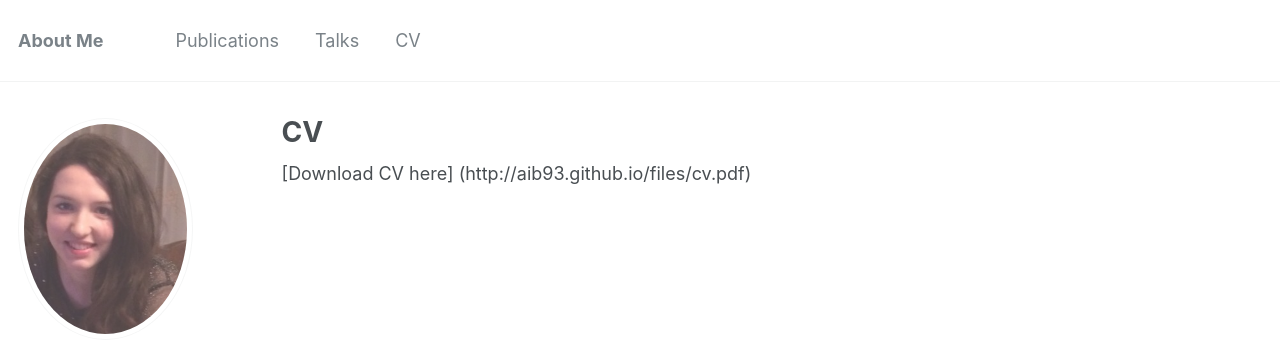
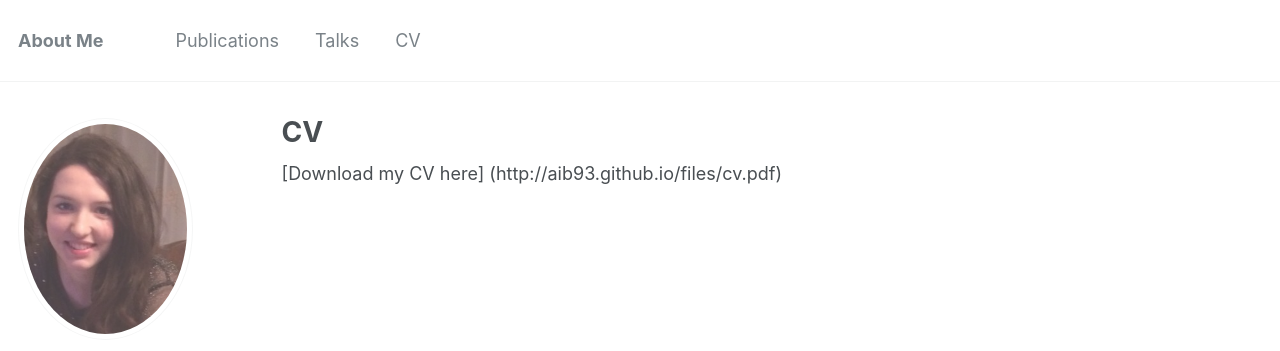
Before and after one commit to aib93/aib93.github.io, a Jekyll site: the page built from _pages/cv.md, in a window 1280 px wide. Shown: the top 351 px of the page. Built offline with Jekyll 4.4.1, drawn with Linux system fonts in a browser that asks for light colours; some web fonts are replaced.

Commit message:
Initial commit

```diff
--- a/_pages/cv.md
+++ b/_pages/cv.md
@@ -1,12 +1,7 @@
 ---
 title: "CV"
 permalink: /cv/
-author_profile: true
 paperurl: 'http://aib93.github.io/files.cv.pdf'
-redirect_from:
-  - /resume
 ---
 
-{% include base_path %}
-
-[Download CV here] (http://aib93.github.io/files/cv.pdf)
+[Download my CV here] (http://aib93.github.io/files/cv.pdf)
```
